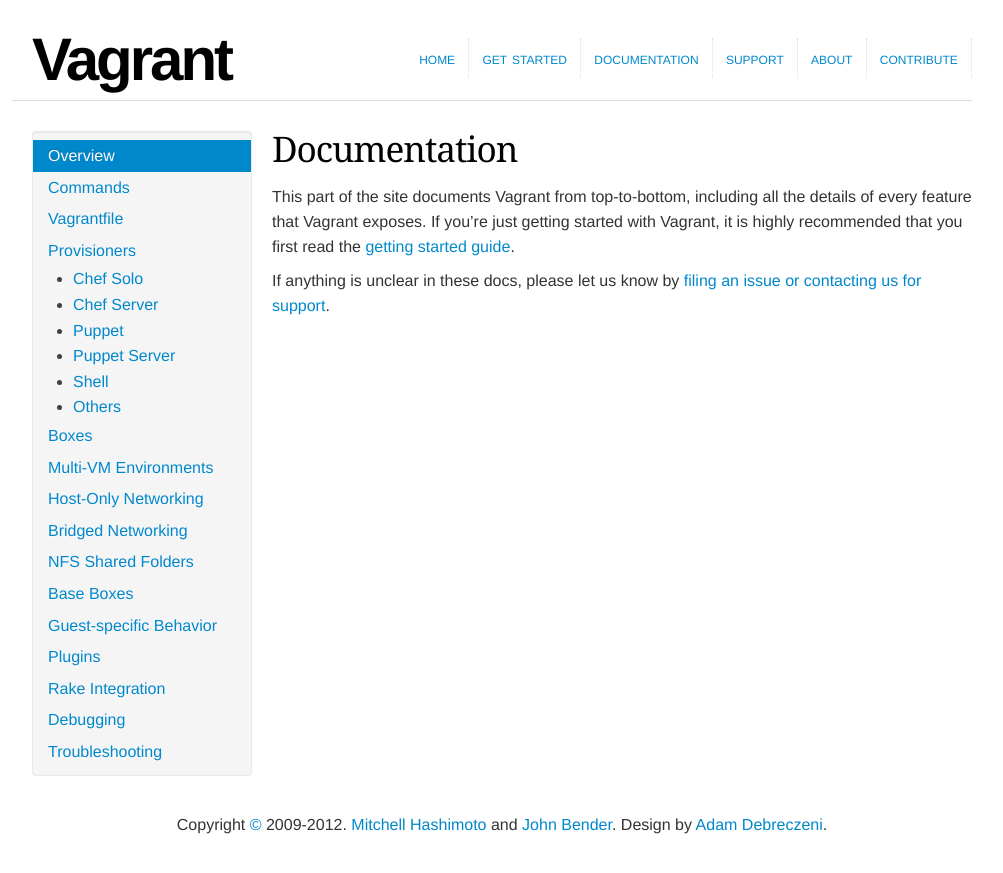
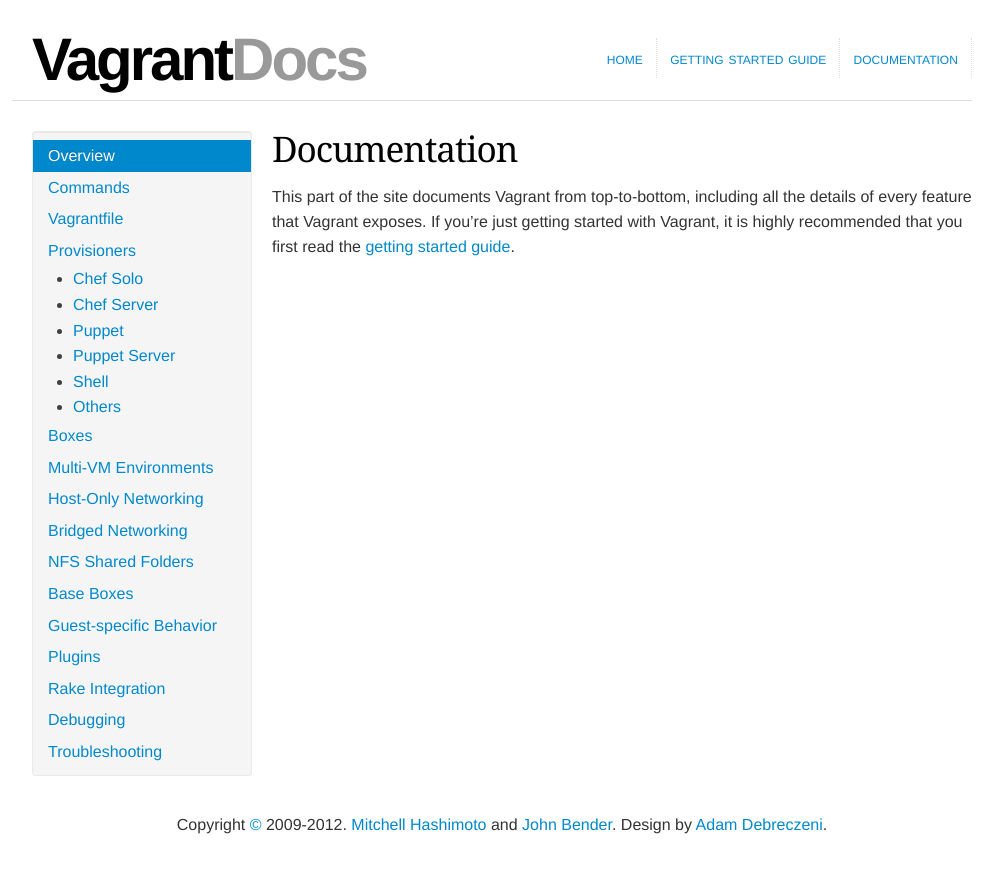
Before and after one commit to hashicorp/vagrant-docs-old, a Jekyll site: the page built from v1/docs/index.md, in a window 1280 px wide. Shown: the top 873 px of the page, without its empty margins (138-1141 px from the left). Built offline with Jekyll 4.4.1, drawn with Linux system fonts in a browser that asks for light colours.

Commit message:
Fix up some nav and colors

```diff
--- a/_includes/header.html
+++ b/_includes/header.html
@@ -27,17 +27,14 @@
 	<div class="container">
 		<div class="row Header{% if page.layout != 'homepage' %} with-border{% endif %}">
 			<div class="span3 Module logo">
-				<h1><a href="/">Vagrant</a></h1>
+				<h1><a href="/">Vagrant<span class="subtitle">Docs</span></a></h1>
 			</div>
 			<div class="span9">
 				<div class="Module navigation">
 					<ul>
-						<li><a href="/">home</a></li>
-						<li><a href="/v1/docs/getting-started/index.html">get started</a></li>
+						<li><a href="http://www.vagrantup.com">home</a></li>
+						<li><a href="/v1/docs/getting-started/index.html">getting started guide</a></li>
 						<li><a href="/v1/docs/index.html">documentation</a></li>
-						<li><a href="/support.html">support</a></li>
-						<li><a href="/about.html">about</a></li>
-						<li><a href="/contribute/index.html">contribute</a></li>
 					</ul>
 				</div>
 			</div>
--- a/static/css/vagrant.base.css
+++ b/static/css/vagrant.base.css
@@ -130,6 +130,10 @@ ul.nav.list > li {
   letter-spacing: -0.05em;
   color: #111;
   margin: 0;
+}
+
+.Module.logo h1 span.subtitle {
+  color: #999;
 }
 
 .Module.navigation {
--- a/v1/docs/index.md
+++ b/v1/docs/index.md
@@ -10,6 +10,3 @@ This part of the site documents Vagrant from top-to-bottom, including
 all the details of every feature that Vagrant exposes. If you're just
 getting started with Vagrant, it is highly recommended that you first
 read the [getting started guide](/v1/docs/getting-started/index.html).
-
-If anything is unclear in these docs, please let us know by
-[filing an issue or contacting us for support](/support.html).
```
Also changed, not shown: other parts of _includes/header.html (+1 -1 lines).
